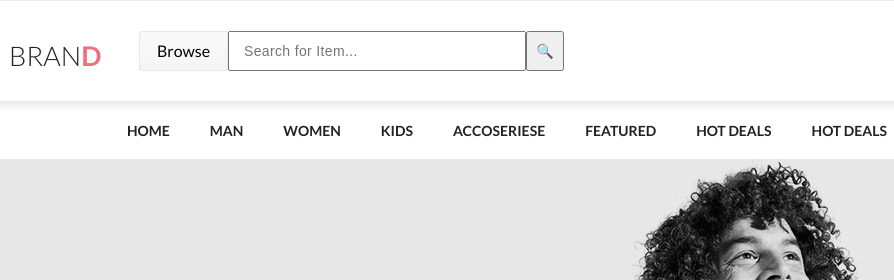
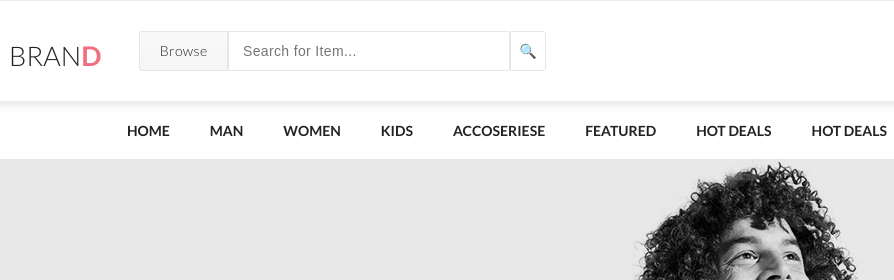
Before and after one commit to GrigoryGolikov/web, a plain HTML site: page index.html in a window 1280 px wide. Shown: the top 280 px of the page, 133-1027 px from the left. Drawn offline with Linux system fonts and the light colour scheme.

Commit message:
Урок 1 немного поправил форму поиска

```diff
--- a/style.css
+++ b/style.css
@@ -64,6 +64,11 @@ body {
     background-image: linear-gradient(to bottom, #f9f9f9 0%, #f5f5f5 100%);
     text-align: center;
     line-height: 38px;
+
+    color: #222222;
+    font-size: 14px;
+    font-weight: 300;
+    letter-spacing: 0.35px;
 }
 
 .botton_pinc {
@@ -171,13 +176,18 @@ body {
 }
 
 .header-left-input {
-    height: 36px;
-    width: 280px;
+    height: 38px;
+    width: 266px;
     color: #a4a4a4;
     font-size: 14px;
     font-weight: 300;
     letter-spacing: 0.35px;
     padding-left: 14px;
+    border-right-style: none;
+    border-radius: 0 3px 3px 0;
+    border: 1px solid #e6e6e6;
+    background-color: #ffffff;
+
 }
 
 
@@ -187,10 +197,14 @@ body {
     color: #a4a4a4;
     font-size: 14px;
     font-weight: 400;
-
+    border-left-style: none;
     letter-spacing: 0.35px;
     height: 40px;
-    width: 38px;
+    width: 36px;
+
+    border-radius: 0 3px 3px 0;
+    border: 1px solid #e6e6e6;
+    background-color: #ffffff;
 
 }
 
@@ -206,7 +220,6 @@ body {
     background-repeat: no-repeat;
     background-color: #dadad2;
     background-position-x: 149px;
-    149px;
     height: 235px;
     width: 560px;
     padding-top: 26px;
```
